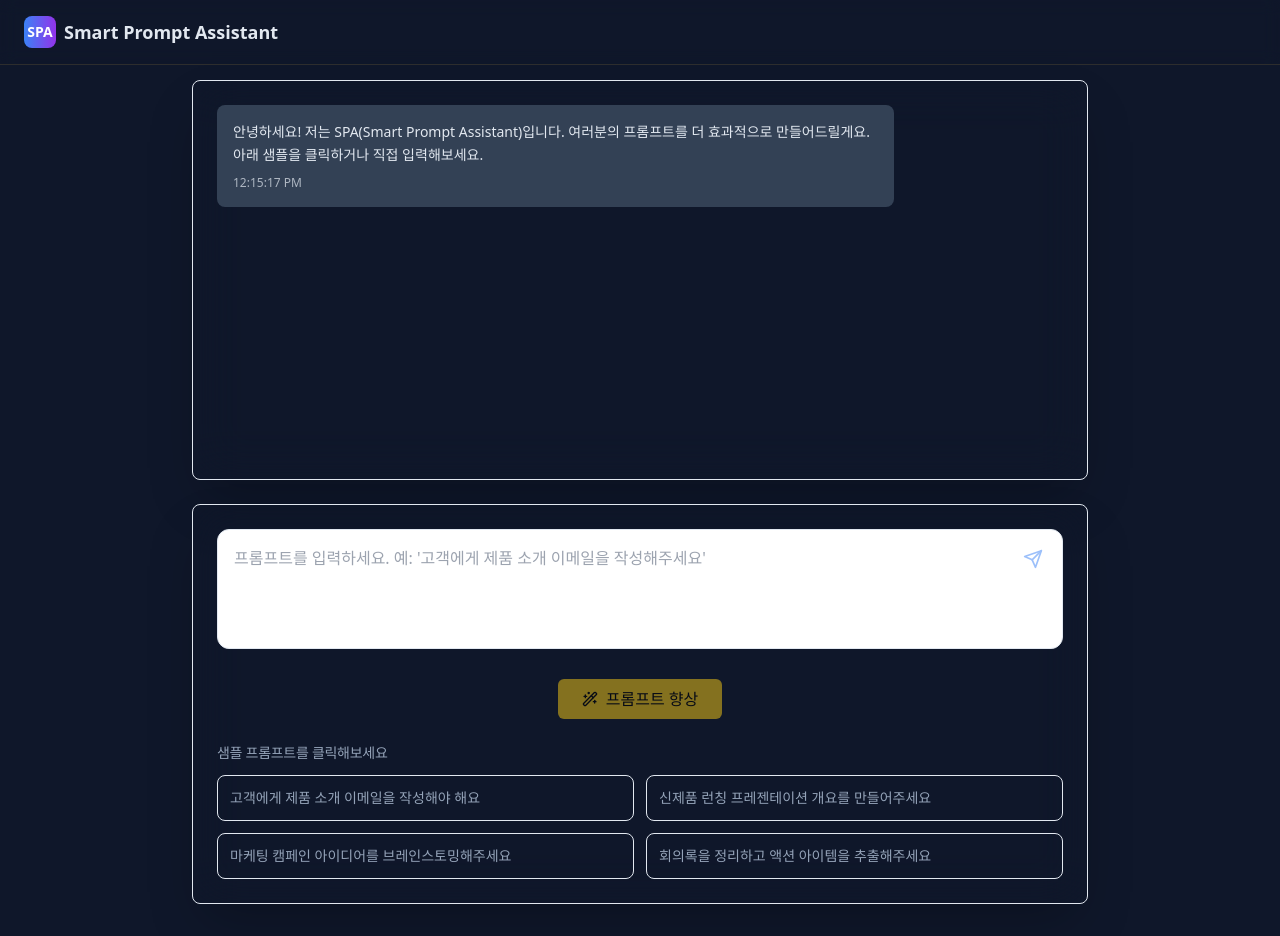
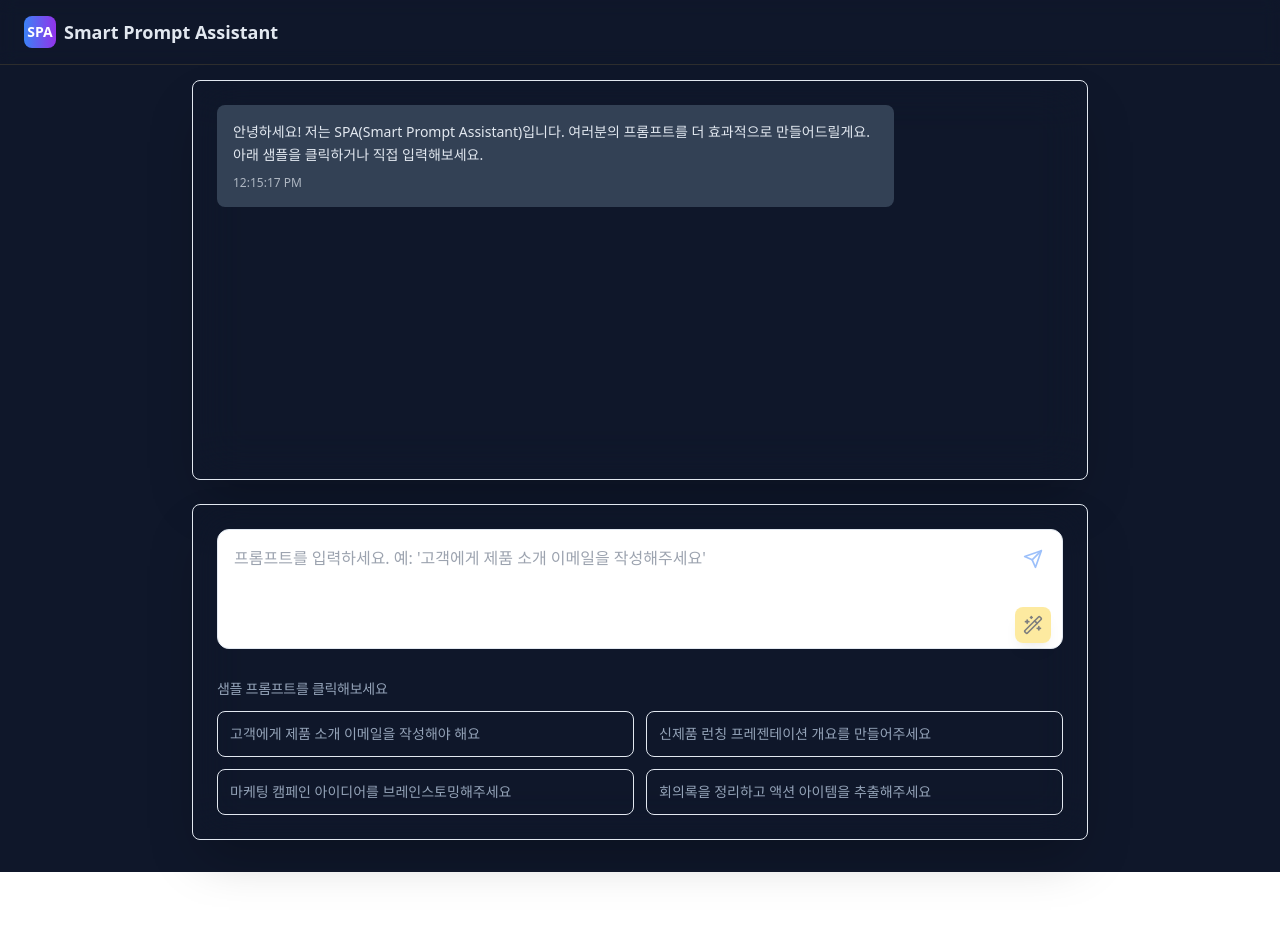
Before and after one commit to LSeungHyun/spa_landing, a Next.js app: page / in a window 1280 px wide. After the commit the page ends 872 px from the top, so only its background shows below. Built offline with nearby package versions, Linux system fonts and the light colour scheme.

Commit message:
feat: 프롬프트 향상 버튼 위치 및 기능 개선 - 입력 필드 내부로 이동, 전송 버튼 아래 배치, 아이콘만 표시, 텍스트 교체 기능으로 변경

```diff
--- a/src/app/page.tsx
+++ b/src/app/page.tsx
@@ -1,6 +1,6 @@
 'use client';
 
-import { useState } from 'react';
+import { useState, useEffect } from 'react';
 import { toast } from 'sonner';
 import { Container } from '@/components/ui/container';
 import { Button } from '@/components/ui/button';
@@ -18,6 +18,7 @@ interface ChatMessage {
 export default function HomePage() {
     const [inputText, setInputText] = useState('');
     const [isLoading, setIsLoading] = useState(false);
+    const [isMounted, setIsMounted] = useState(false);
     const [chatMessages, setChatMessages] = useState<ChatMessage[]>([
         {
             id: '1',
@@ -26,6 +27,11 @@ export default function HomePage() {
             timestamp: new Date()
         }
     ]);
+
+    // Hydration 안전성을 위한 useEffect
+    useEffect(() => {
+        setIsMounted(true);
+    }, []);
 
     // 샘플 프롬프트
     const samplePrompts = [
@@ -47,30 +53,12 @@ export default function HomePage() {
 
         setIsLoading(true);
 
-        // 사용자 메시지 추가
-        const userMessage: ChatMessage = {
-            id: Date.now().toString(),
-            type: 'user',
-            content: inputText,
-            timestamp: new Date()
-        };
-
-        setChatMessages(prev => [...prev, userMessage]);
-
         try {
-            // 임시 향상된 결과 생성 (실제 API 대신)
+            // 향상된 프롬프트 생성 (실제 API 대신 임시 로직)
             const improvedPrompt = `${inputText}를 더 명확하고 설득력 있게 다듬어서, 구체적인 가이드라인과 예시를 포함하여 전문적으로 작성해주세요. 대상 독자의 관점을 고려하고, 핵심 메시지가 명확히 전달되도록 구성해주세요.`;
 
-            // AI 응답 추가
-            const aiMessage: ChatMessage = {
-                id: (Date.now() + 1).toString(),
-                type: 'ai',
-                content: improvedPrompt,
-                timestamp: new Date()
-            };
-
-            setChatMessages(prev => [...prev, aiMessage]);
-            setInputText(''); // 입력 필드 클리어
+            // 입력 필드의 텍스트를 향상된 프롬프트로 교체
+            setInputText(improvedPrompt);
             toast.success('프롬프트가 향상되었습니다!');
 
         } catch (error) {
@@ -150,7 +138,7 @@ export default function HomePage() {
                                             >
                                                 <p className="text-sm leading-relaxed">{message.content}</p>
                                                 <span className="text-xs opacity-70 mt-2 block">
-                                                    {message.timestamp.toLocaleTimeString()}
+                                                    {isMounted ? message.timestamp.toLocaleTimeString() : ''}
                                                 </span>
                                             </div>
                                         </div>
@@ -176,7 +164,7 @@ export default function HomePage() {
                                     disabled={isLoading}
                                 />
 
-                                {/* 전송 버튼 - 입력 필드 내부 우측 */}
+                                {/* 전송 버튼 - 입력 필드 내부 우측 상단 */}
                                 <button
                                     onClick={handleSendMessage}
                                     disabled={isLoading || !inputText.trim()}
@@ -191,27 +179,26 @@ export default function HomePage() {
                                 >
                                     <Send className="w-4 h-4 sm:w-5 sm:h-5" />
                                 </button>
-                            </div>
 
-                            {/* 액션 버튼들 */}
-                            <div className="flex flex-wrap gap-3 justify-center mb-6">
-                                <Button
+                                {/* 프롬프트 향상 버튼 - 입력 필드 내부 우측 하단 (전송 버튼 아래) */}
+                                <button
                                     onClick={handleImprovePrompt}
                                     disabled={isLoading || !inputText.trim()}
-                                    className="bg-yellow-400 hover:bg-yellow-500 text-black font-medium px-4 sm:px-6 py-2 text-sm sm:text-base"
+                                    className={cn(
+                                        "absolute right-2 sm:right-3 bottom-2 sm:bottom-3 p-2 rounded-lg transition-all duration-200",
+                                        "bg-yellow-400/80 hover:bg-yellow-400",
+                                        "text-black hover:text-black",
+                                        "disabled:opacity-50 disabled:cursor-not-allowed",
+                                        "flex items-center justify-center shadow-lg"
+                                    )}
+                                    title="프롬프트 향상"
                                 >
                                     {isLoading ? (
-                                        <>
-                                            <Loader2 className="w-4 h-4 mr-2 animate-spin" />
-                                            향상 중...
-                                        </>
+                                        <Loader2 className="w-4 h-4 sm:w-5 sm:h-5 animate-spin" />
                                     ) : (
-                                        <>
-                                            <Wand2 className="w-4 h-4 mr-2" />
-                                            프롬프트 향상
-                                        </>
+                                        <Wand2 className="w-4 h-4 sm:w-5 sm:h-5" />
                                     )}
-                                </Button>
+                                </button>
                             </div>
 
                             {/* 샘플 프롬프트 섹션 */}
--- a/src/components/layout/footer.tsx
+++ b/src/components/layout/footer.tsx
@@ -3,7 +3,7 @@
 import { Container } from "@/components/ui/container";
 import { cn } from "@/lib/utils";
 import Link from "next/link";
-import React from "react";
+import React, { useState, useEffect } from "react";
 
 interface FooterProps extends React.HTMLAttributes<HTMLElement> {
   links?: {
@@ -45,6 +45,12 @@ export function Footer({
   className,
   ...props
 }: FooterProps) {
+  const [currentYear, setCurrentYear] = useState<number | null>(null);
+
+  useEffect(() => {
+    setCurrentYear(new Date().getFullYear());
+  }, []);
+
   return (
     <footer
       className={cn("border-t bg-background py-8 md:py-12", className)}
@@ -81,7 +87,7 @@ export function Footer({
         </div>
         <div className="mt-8 border-t pt-8">
           <p className="text-center text-sm text-muted-foreground">
-            © {new Date().getFullYear()} Your Company. All rights reserved.
+            © {currentYear || '2024'} Your Company. All rights reserved.
           </p>
         </div>
       </Container>
--- a/src/components/sections/interactive-hero-section.tsx
+++ b/src/components/sections/interactive-hero-section.tsx
@@ -173,16 +173,16 @@ export function InteractiveHeroSection({ onPreRegisterClick }: InteractiveHeroSe
                                     disabled={isLoading || isTyping}
                                 />
 
-                                {/* 향상 버튼 - 입력 필드 내부 우측 */}
+                                {/* 프롬프트 향상 버튼 - 입력 필드 우측 하단 */}
                                 <button
                                     onClick={handleImprovePrompt}
                                     disabled={isLoading || isTyping || !inputText.trim()}
                                     className={cn(
-                                        "absolute right-3 top-3 p-2 rounded-lg transition-all duration-200",
-                                        "bg-brand-accent-blue/20 hover:bg-brand-accent-blue/30",
-                                        "text-brand-accent-blue hover:text-brand-accent-blue",
+                                        "absolute right-3 bottom-3 p-2 rounded-lg transition-all duration-200",
+                                        "bg-yellow-400/80 hover:bg-yellow-400",
+                                        "text-black hover:text-black",
                                         "disabled:opacity-50 disabled:cursor-not-allowed",
-                                        "flex items-center justify-center"
+                                        "flex items-center justify-center shadow-lg"
                                     )}
                                     title="프롬프트 향상"
                                 >
```
